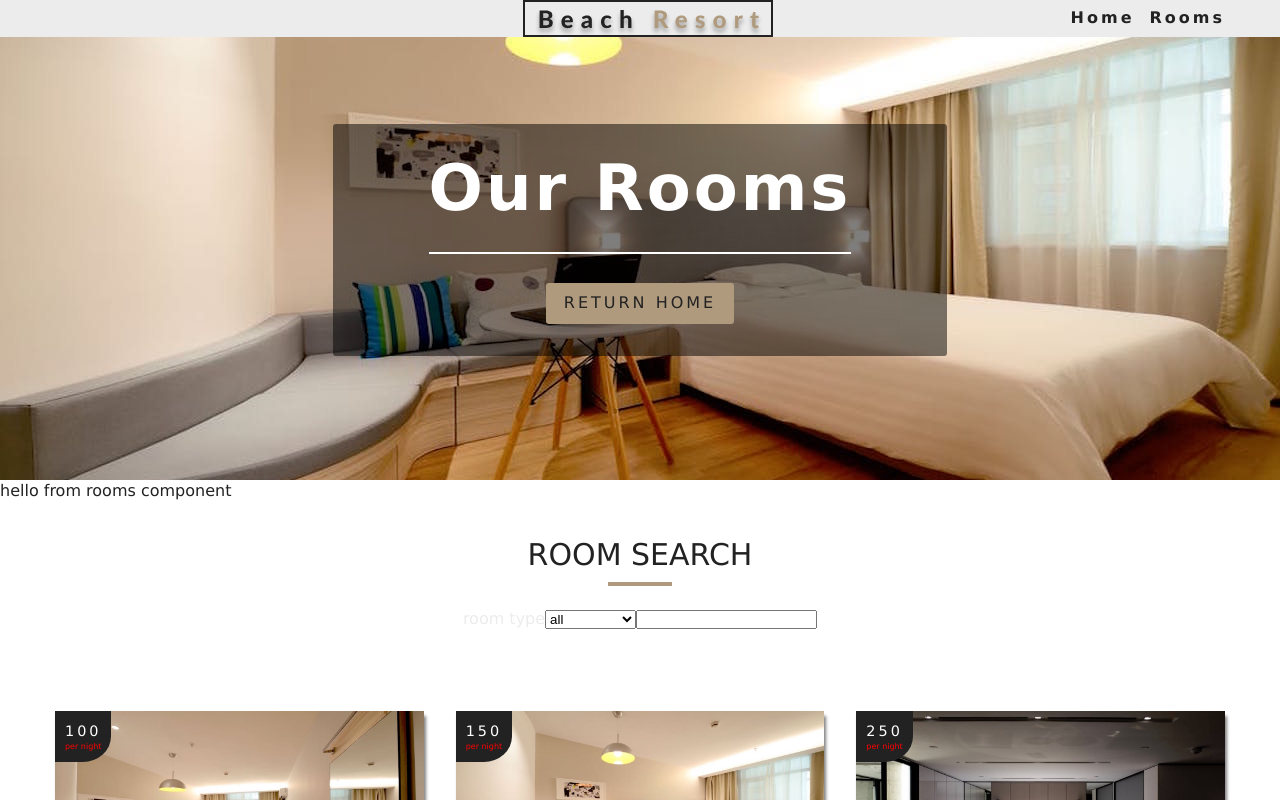
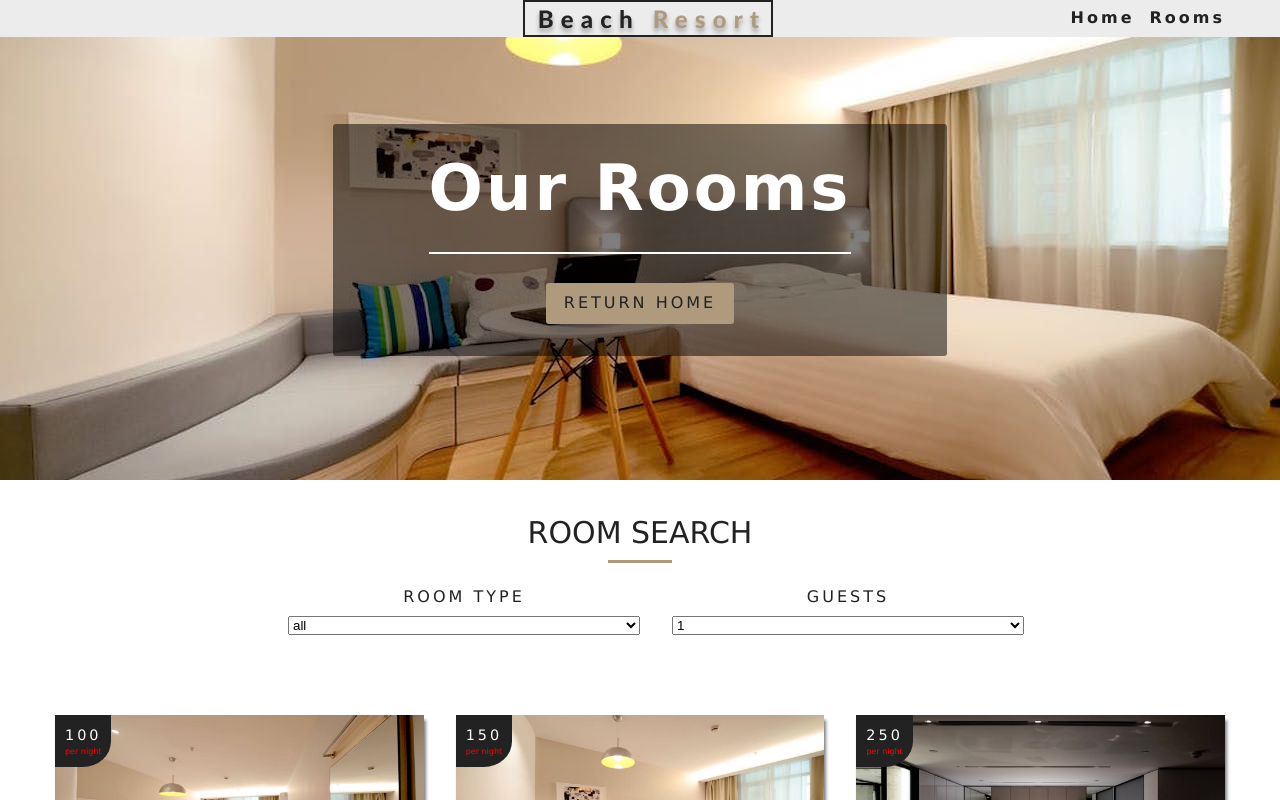
Before and after one commit to kayot88/beach_resort, a React (Create React App) app: page /rooms in a window 1280 px wide. Shown: the top 800 px of the page. Built offline with nearby package versions, Linux system fonts and the light colour scheme.

Commit message:
filterGuests

```diff
--- a/src/components/RoomsComponent.js
+++ b/src/components/RoomsComponent.js
@@ -9,8 +9,7 @@ const RoomsContainer = ({context}) => {
     if (!loading) {
       return (
         <>
-          hello from rooms component
-          <RoomsFilter rooms={sortedRooms} />
+          <RoomsFilter rooms={rooms} />
           <RoomsList rooms={rooms} />
         </>
       );
--- a/src/components/RoomsFilter.js
+++ b/src/components/RoomsFilter.js
@@ -7,11 +7,21 @@ const getUnique = (items, value) => {
 
 const RoomsFilter = ({ rooms }) => {
   const context = useContext(RoomContext);
+
   let types = getUnique(rooms, 'type');
   types = ['all', ...types];
   types = types.map((item, i) => {
     return (
       <option value={item} key={i}>
+        {item}
+      </option>
+    );
+  });
+
+  let people = getUnique(rooms, 'capacity');
+  people = people.map((item, i) => {
+    return (
+      <option key={i} value={item}>
         {item}
       </option>
     );
@@ -34,12 +44,30 @@ const RoomsFilter = ({ rooms }) => {
     <section className="filter-container">
       <Title title="room search"></Title>
       <form action="" className="filter-form">
+        {/* Select type */}
         <div className="form-group">
-          <label htmlFor="type">room type</label>
+          <label htmlFor="type" className="form-group-label">
+            room type
+          </label>
           <select name="type" id="type" value={type} onChange={handleChange}>
             {types}
           </select>
-          <input name="maxPrice" onChange={handleChange}></input>
+          {/* <input name="maxPrice" onChange={handleChange}></input> */}
+        </div>
+        {/* Guest input */}
+        <div className="form-group">
+          <label htmlFor="capacity" className="form-group-label">
+            Guests
+          </label>
+          <select
+            name="capacity"
+            id="capacity"
+            value={capacity}
+            onChange={handleChange}
+          >
+            {people}
+          </select>
+          {/* <input name="maxPrice" onChange={handleChange}></input> */}
         </div>
       </form>
     </section>
--- a/src/components/context.js
+++ b/src/components/context.js
@@ -77,10 +77,13 @@ class RoomProvider extends Component {
     let tempRooms = [...rooms];
     if (type !== 'all') {
       tempRooms = tempRooms.filter(room => room.type === type);
-      this.setState({
-        sortedRooms: tempRooms
-      });
     }
+    if (capacity !== 1) {
+      tempRooms = tempRooms.filter(room => room.capacity >= capacity);
+    }
+    this.setState({
+      sortedRooms: tempRooms
+    });
   };
 
   render() {
--- a/src/style/componentsStyle/filter.scss
+++ b/src/style/componentsStyle/filter.scss
@@ -1,6 +1,23 @@
 @import '../colors';
+.filter-form {
+  margin: 0 auto;
+  width: 60vw;
+  display: grid;
+  grid-template-columns: repeat(auto-fit, minmax(200px, 1fr));
+}
 
 .filter-container {
   text-align: center;
   color: $mainGrey;
 }
+.form-group {
+  display: flex;
+  flex-direction: column;
+  margin-left: 2rem;
+  &-label {
+    text-transform: uppercase;
+    color: $mainBlack;
+    letter-spacing: $mainSpacing;
+    margin-bottom: 0.5rem;
+  }
+}
```
